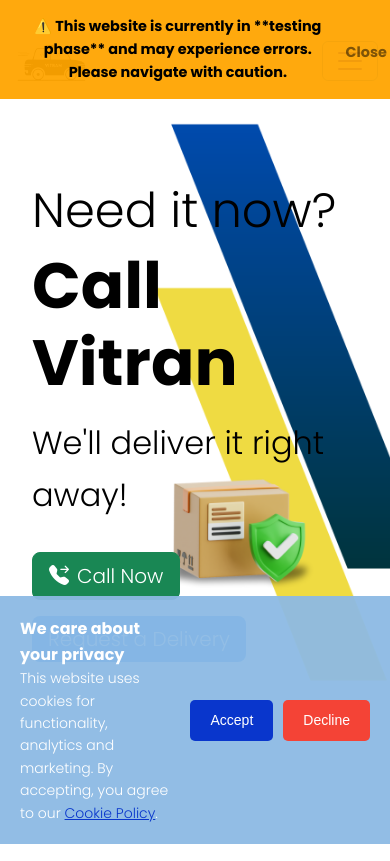
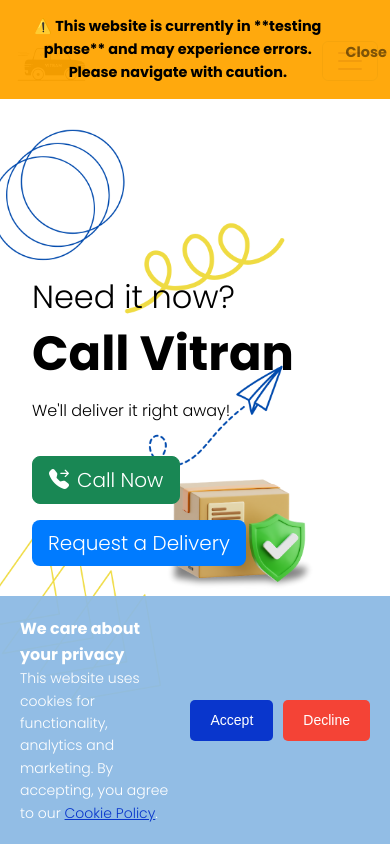
Before and after one commit to Poutechnologies/VitranPE-WebsiteCode, a PHP site: page / in a window 390 px wide. Shown: the top 861 px of the page. Run offline with PHP 8.4, Linux system fonts and the light colour scheme; some libraries are stand-ins or nearby versions; some web fonts are replaced.

Commit message:
Hero cell fix

```diff
--- a/style/css/css.css
+++ b/style/css/css.css
@@ -77,14 +77,14 @@
 /* HERO MOBILE */
 @media (max-width: 768px) {
   .hero {
-    background-image: url('/images/general/heroVitranCell.png');
+    background-image: url('/images/general/heroBgCell.png');
     padding: 60px 20px;
     min-height: 80vh;
   }
 
-  .hero h1 { font-size: 4rem; }
-  .hero h3 { font-size: 3rem; }
-  .hero p  { font-size: 2rem; }
+  .hero h1 { font-size: 3rem; }
+  .hero h3 { font-size: 2rem; }
+  .hero p  { font-size: 1rem; }
 }
 
 /* ==============================
```
Also changed, not shown: images/general/heroBgCell.png (added), images/general/heroVitranCell.png (deleted).
